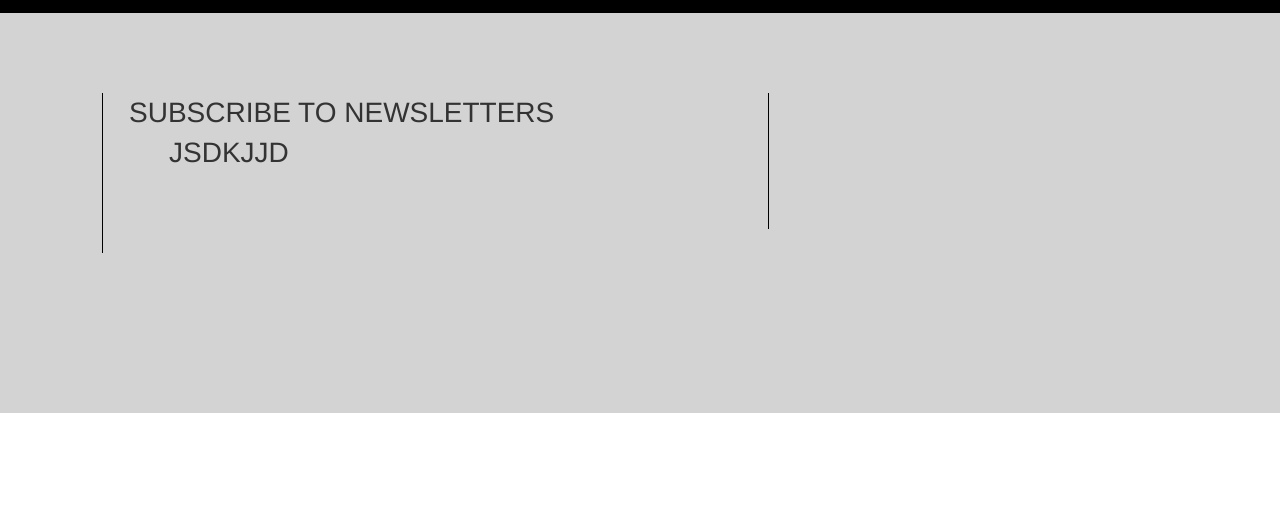
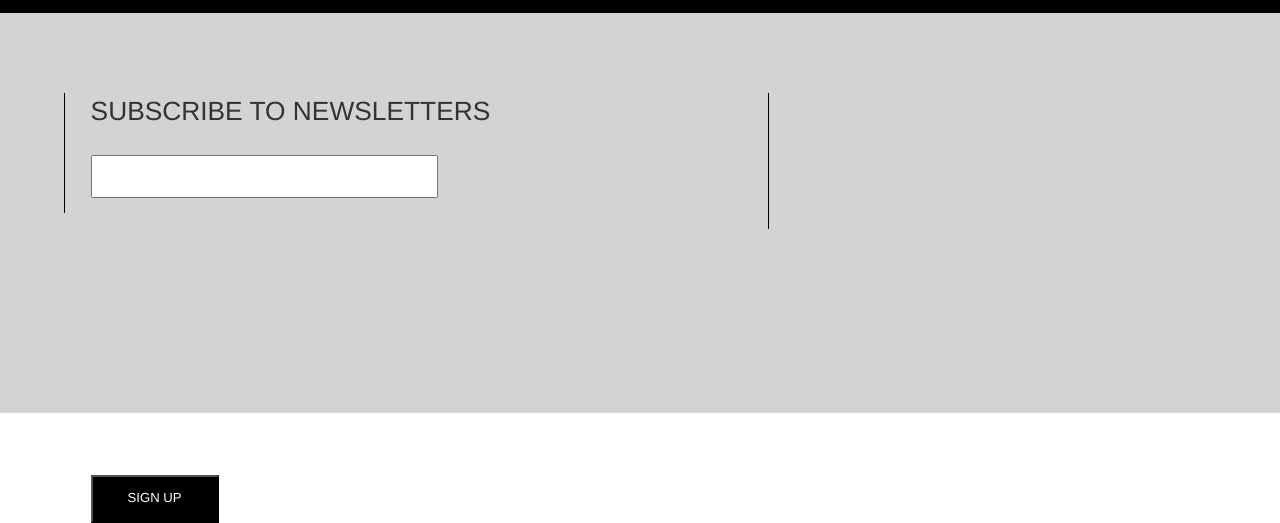
Before and after one commit to Tethi5/Nat_Geo, a website: page index.html in a window 1280 px wide. Shown: the part 5515-6038 px from the top of the page. Before the commit the page ends 5928 px from the top, so only its background shows below. Drawn offline with nearby package versions, Linux system fonts and the light colour scheme; some packages are replaced by stand-ins of ours.

Commit message:
4/4/2017 1:40pm

```diff
--- a/index.html
+++ b/index.html
@@ -115,11 +115,14 @@
 
 
 		<div class="footer">
-	<div id="lefty">SUBSCRIBE TO NEWSLETTERS
-	<ul>JSDKJJD</ul></div>
+			<div id="lefty">SUBSCRIBE TO NEWSLETTERS
+				<div class='email'>
+				<input type="text"></input></div>
+				<button>SIGN UP</button>
+			</div>
 
-	<div id="righty" ></div>
-</div>
+			<div id="righty"></div>
+		</div>
 		<script src="https://ajax.googleapis.com/ajax/libs/angularjs/1.6.3/angular.js"></script>
 		<script src="https://cdnjs.cloudflare.com/ajax/libs/angular-ui-router/0.3.1/angular-ui-router.min.js"></script>
 		<script src="./app.js"></script>
--- a/styles/styles.scss
+++ b/styles/styles.scss
@@ -522,7 +522,7 @@ $font-stack1: 'Didact Gothic', sans-serif, grey;
 		height: 45vh;
 		width: 30vw;
 		background-color:#222222;
-		opacity: .3;
+		opacity: .6;
 	}
 	#box2{
 
@@ -557,15 +557,22 @@ $font-stack1: 'Didact Gothic', sans-serif, grey;
 	}
 
 	#lefty {
-		width: 40vw;
+		width: 45vw;
     float: left;
-    margin-left: 8vw;
+    margin-left: 5vw;
     margin-top: 10vh;
-    height: 20vh;
+    height: 15vh;
     border-left: solid black;
     border-width: 1px;
-    font-size: 200%;
+    font-size: 188%;
     padding-left: 2vw;
+		button {
+			height: 6vh;
+			width: 10vw;
+			background-color: black;
+			color: white;
+			font-size: 50%;
+		}
 	}
 
 	#righty {
@@ -577,3 +584,9 @@ $font-stack1: 'Didact Gothic', sans-serif, grey;
     border-width: 1px;
 	}
 }
+.email {
+	height: 6vh;
+    width: 30vw;
+    margin-left: 0pc;
+    margin-top: 3vh;
+}
```
Also changed, not shown: styles/styles.min.css.
